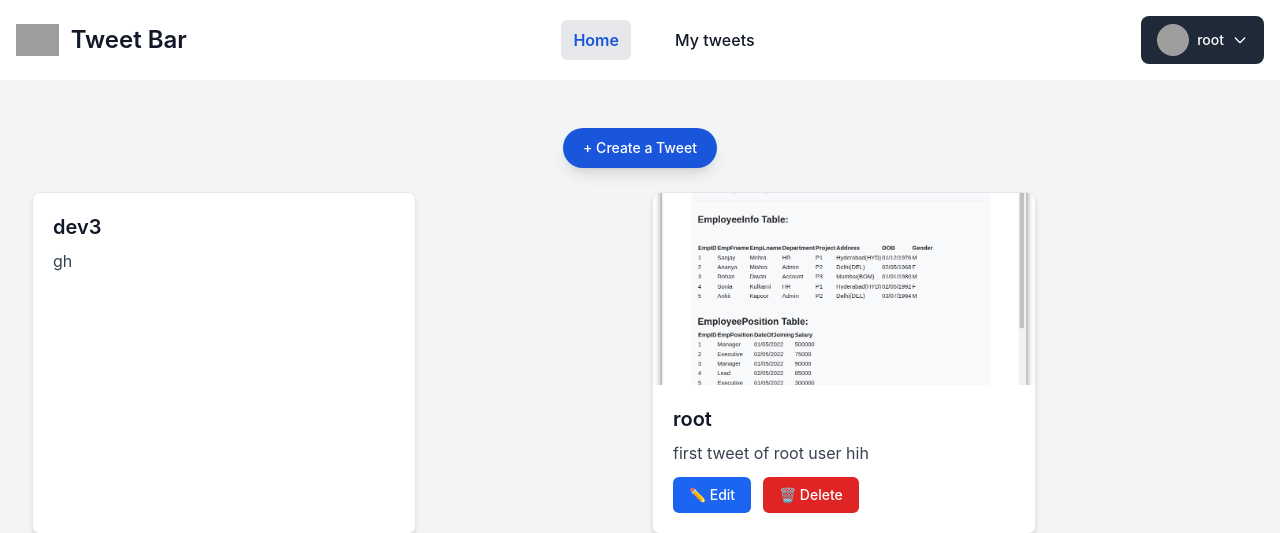
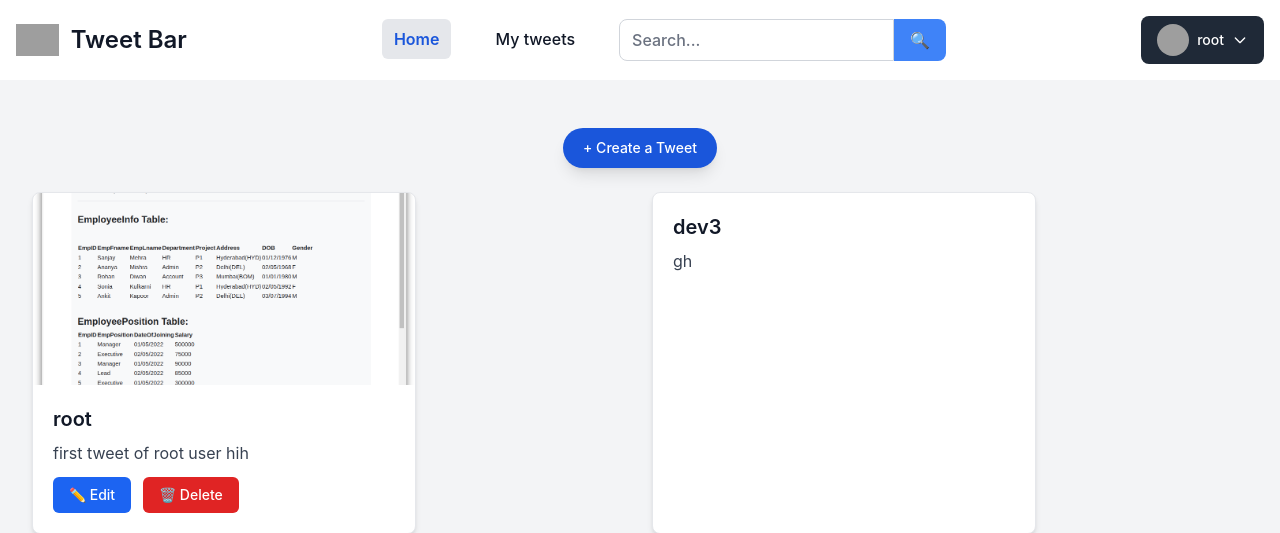
Before and after one commit to DhruvSimform/tweet-crud-auth, a Django app: page /tweet/ in a window 1280 px wide. Shown: the top 533 px of the page. Run offline with Django 4.2, Linux system fonts and the light colour scheme; a user stored in the database is signed in; data comes from the database, SQL or seed files in the repository; both versions use the stored data as it was after the commit; some libraries are stand-ins or nearby versions; grey boxes are pictures that could not be loaded.

Commit message:
Add search functionality to tweet list and enhance toast notifications

```diff
--- a/templates/navbar.html
+++ b/templates/navbar.html
@@ -66,6 +66,18 @@
             My tweets
           </a>
         </li>
+
+        <li>
+          <!-- Search Form with Button -->
+
+          <form action="{{ request.path }}" method="GET" class="flex">
+            <input type="text" name="q" placeholder="Search..."
+              class="px-3 py-2 border border-gray-300 rounded-l-lg focus:outline-none focus:ring-2 focus:ring-blue-500 dark:bg-gray-800 dark:text-white dark:border-gray-600" value="{{ request.GET.q|default:'' }}" autocomplete="off">
+            <button type="submit" class="px-4 py-2 bg-blue-500 text-white rounded-r-lg hover:bg-blue-600">
+              🔍
+            </button>
+          </form>
+        </li>
         {% endif %}
       </ul>
     </div>
--- /dev/null
+++ b/templates/search.html
@@ -0,0 +1,4 @@
+<form method="GET" action="{% url 'tweet_list' %}" class="mb-4">
+    <input type="text" name="q" placeholder="Search tweets..." value="{{ request.GET.q|default:'' }}" class="border px-3 py-2 rounded">
+    <button type="submit" class="bg-blue-500 text-white px-4 py-2 rounded">Search</button>
+</form>
--- a/templates/tost.html
+++ b/templates/tost.html
@@ -1,52 +1,61 @@
 {% if messages %}
-    <div class="fixed top-5 right-5 space-y-4">
+    <div class="fixed bottom-5 left-1/2 transform -translate-x-1/2 flex flex-col items-center space-y-3 z-[500]">
         {% for message in messages %}
+            <div class="toast relative flex flex-col w-full max-w-xs p-4 text-gray-500 bg-white rounded-lg shadow-sm dark:text-gray-400 dark:bg-gray-800 border border-gray-300 dark:border-gray-700" role="alert">
+                <div class="flex items-center">
                     {% if message.tags == "success" %}
-                <div id="toast-success" class="flex items-center w-full max-w-xs p-4 mb-4 text-gray-500 bg-white rounded-lg shadow-sm dark:text-gray-400 dark:bg-gray-800" role="alert">
                         <div class="inline-flex items-center justify-center shrink-0 w-8 h-8 text-green-500 bg-green-100 rounded-lg dark:bg-green-800 dark:text-green-200">
                             <svg class="w-5 h-5" aria-hidden="true" xmlns="http://www.w3.org/2000/svg" fill="currentColor" viewBox="0 0 20 20">
                                 <path d="M10 .5a9.5 9.5 0 1 0 9.5 9.5A9.51 9.51 0 0 0 10 .5Zm3.707 8.207-4 4a1 1 0 0 1-1.414 0l-2-2a1 1 0 0 1 1.414-1.414L9 10.586l3.293-3.293a1 1 0 0 1 1.414 1.414Z"/>
                             </svg>
                         </div>
+                    {% elif message.tags == "error" %}
+                        <div class="inline-flex items-center justify-center shrink-0 w-8 h-8 text-red-500 bg-red-100 rounded-lg dark:bg-red-800 dark:text-red-200">
+                            <svg class="w-5 h-5" aria-hidden="true" xmlns="http://www.w3.org/2000/svg" fill="currentColor" viewBox="0 0 20 20">
+                                <path d="M10 .5a9.5 9.5 0 1 0 9.5 9.5A9.51 9.51 0 0 0 10 .5Zm3.707 11.793a1 1 0 1 1-1.414 1.414L10 11.414l-2.293 2.293a1 1 0 0 1-1.414-1.414L8.586 10 6.293 7.707a1 1 0 0 1 1.414-1.414L10 8.586l2.293-2.293a1 1 0 0 1 1.414 1.414L11.414 10l2.293 2.293Z"/>
+                            </svg>
+                        </div>
+                    {% elif message.tags == "warning" %}
+                        <div class="inline-flex items-center justify-center shrink-0 w-8 h-8 text-orange-500 bg-orange-100 rounded-lg dark:bg-orange-700 dark:text-orange-200">
+                            <svg class="w-5 h-5" aria-hidden="true" xmlns="http://www.w3.org/2000/svg" fill="currentColor" viewBox="0 0 20 20">
+                                <path d="M10 .5a9.5 9.5 0 1 0 9.5 9.5A9.51 9.51 0 0 0 10 .5ZM10 15a1 1 0 1 1 0-2 1 1 0 0 1 0 2Zm1-4a1 1 0 0 1-2 0V6a1 1 0 0 1 2 0v5Z"/>
+                            </svg>
+                        </div>
+                    {% endif %}
                     <div class="ms-3 text-sm font-normal">{{ message }}</div>
-                    <button type="button" class="ms-auto text-gray-400 hover:text-gray-900 rounded-lg focus:ring-2 focus:ring-gray-300 p-1.5 hover:bg-gray-100 dark:text-gray-500 dark:hover:text-white dark:bg-gray-800 dark:hover:bg-gray-700" onclick="this.parentElement.remove();" aria-label="Close">
+                    <button type="button" class="ms-auto text-gray-400 hover:text-gray-900 rounded-lg focus:ring-2 focus:ring-gray-300 p-1.5 hover:bg-gray-100 dark:text-gray-500 dark:hover:text-white dark:bg-gray-800 dark:hover:bg-gray-700" onclick="this.closest('.toast').remove();" aria-label="Close">
                         <span class="sr-only">Close</span>
                         <svg class="w-3 h-3" aria-hidden="true" xmlns="http://www.w3.org/2000/svg" fill="none" viewBox="0 0 14 14">
                             <path stroke="currentColor" stroke-linecap="round" stroke-linejoin="round" stroke-width="2" d="m1 1 6 6m0 0 6 6M7 7l6-6M7 7l-6 6"/>
                         </svg>
                     </button>
                 </div>
-            {% elif message.tags == "error" %}
-                <div id="toast-danger" class="flex items-center w-full max-w-xs p-4 mb-4 text-gray-500 bg-white rounded-lg shadow-sm dark:text-gray-400 dark:bg-gray-800" role="alert">
-                    <div class="inline-flex items-center justify-center shrink-0 w-8 h-8 text-red-500 bg-red-100 rounded-lg dark:bg-red-800 dark:text-red-200">
-                        <svg class="w-5 h-5" aria-hidden="true" xmlns="http://www.w3.org/2000/svg" fill="currentColor" viewBox="0 0 20 20">
-                            <path d="M10 .5a9.5 9.5 0 1 0 9.5 9.5A9.51 9.51 0 0 0 10 .5Zm3.707 11.793a1 1 0 1 1-1.414 1.414L10 11.414l-2.293 2.293a1 1 0 0 1-1.414-1.414L8.586 10 6.293 7.707a1 1 0 0 1 1.414-1.414L10 8.586l2.293-2.293a1 1 0 0 1 1.414 1.414L11.414 10l2.293 2.293Z"/>
-                        </svg>
+
+                <!-- Progress Bar -->
+                <div class="absolute bottom-0 left-0 w-full h-1 bg-gray-300 overflow-hidden">
+                    <div class="progress h-1 bg-green-500 w-full"></div>
                 </div>
-                    <div class="ms-3 text-sm font-normal">{{ message }}</div>
-                    <button type="button" class="ms-auto text-gray-400 hover:text-gray-900 rounded-lg focus:ring-2 focus:ring-gray-300 p-1.5 hover:bg-gray-100 dark:text-gray-500 dark:hover:text-white dark:bg-gray-800 dark:hover:bg-gray-700" onclick="this.parentElement.remove();" aria-label="Close">
-                        <span class="sr-only">Close</span>
-                        <svg class="w-3 h-3" aria-hidden="true" xmlns="http://www.w3.org/2000/svg" fill="none" viewBox="0 0 14 14">
-                            <path stroke="currentColor" stroke-linecap="round" stroke-linejoin="round" stroke-width="2" d="m1 1 6 6m0 0 6 6M7 7l6-6M7 7l-6 6"/>
-                        </svg>
-                    </button>
             </div>
-            {% elif message.tags == "warning" %}
-                <div id="toast-warning" class="flex items-center w-full max-w-xs p-4 text-gray-500 bg-white rounded-lg shadow-sm dark:text-gray-400 dark:bg-gray-800" role="alert">
-                    <div class="inline-flex items-center justify-center shrink-0 w-8 h-8 text-orange-500 bg-orange-100 rounded-lg dark:bg-orange-700 dark:text-orange-200">
-                        <svg class="w-5 h-5" aria-hidden="true" xmlns="http://www.w3.org/2000/svg" fill="currentColor" viewBox="0 0 20 20">
-                            <path d="M10 .5a9.5 9.5 0 1 0 9.5 9.5A9.51 9.51 0 0 0 10 .5ZM10 15a1 1 0 1 1 0-2 1 1 0 0 1 0 2Zm1-4a1 1 0 0 1-2 0V6a1 1 0 0 1 2 0v5Z"/>
-                        </svg>
-                    </div>
-                    <div class="ms-3 text-sm font-normal">{{ message }}</div>
-                    <button type="button" class="ms-auto text-gray-400 hover:text-gray-900 rounded-lg focus:ring-2 focus:ring-gray-300 p-1.5 hover:bg-gray-100 dark:text-gray-500 dark:hover:text-white dark:bg-gray-800 dark:hover:bg-gray-700" onclick="this.parentElement.remove();" aria-label="Close">
-                        <span class="sr-only">Close</span>
-                        <svg class="w-3 h-3" aria-hidden="true" xmlns="http://www.w3.org/2000/svg" fill="none" viewBox="0 0 14 14">
-                            <path stroke="currentColor" stroke-linecap="round" stroke-linejoin="round" stroke-width="2" d="m1 1 6 6m0 0 6 6M7 7l6-6M7 7l-6 6"/>
-                        </svg>
-                    </button>
-                </div>
-            {% endif %}
         {% endfor %}
     </div>
+
+    <script>
+        document.addEventListener("DOMContentLoaded", function () {
+            document.querySelectorAll(".toast").forEach(toast => {
+                const progressBar = toast.querySelector(".progress");
+
+                // Set initial width to 100% and animate to 0%
+                setTimeout(() => {
+                    progressBar.style.transition = "width 5s linear";
+                    progressBar.style.width = "0%";
+                }, 100);
+
+                // Remove toast after 5 seconds
+                setTimeout(() => {
+                    toast.classList.add("opacity-0", "transition-opacity", "duration-500");
+                    setTimeout(() => toast.remove(), 1000);
+                }, 5000);
+            });
+        });
+    </script>
 {% endif %}
--- a/tweet/views.py
+++ b/tweet/views.py
@@ -13,11 +13,17 @@ def index(request):
     return render(request,"index.html")
 
 def tweet_list(request):
-    tweets = Tweet.objects.all().order_by('-created_at')
+    query = request.GET.get('q') or ''
+    if query:
+        tweets = Tweet.objects.filter(text__icontains=query)| Tweet.objects.filter(user__username__icontains=query)
+        print(Tweet.objects.filter(user__username__icontains=query).query)
+    else:
+        tweets = Tweet.objects.all()
     return render(request, 'tweet_list.html', {'tweets': tweets})
 
 def my_tweets(request):
-    tweets = Tweet.objects.filter(user=request.user).order_by('-created_at')
+    query = request.GET.get('q') or ''
+    tweets = Tweet.objects.filter(user=request.user) & Tweet.objects.filter(text__icontains=query)
     return render(request, 'tweet_list.html', {'tweets': tweets})
 
 @login_required
```
Also changed, not shown: db.sqlite3. Lines whose indentation alone changed are shown as unchanged.
